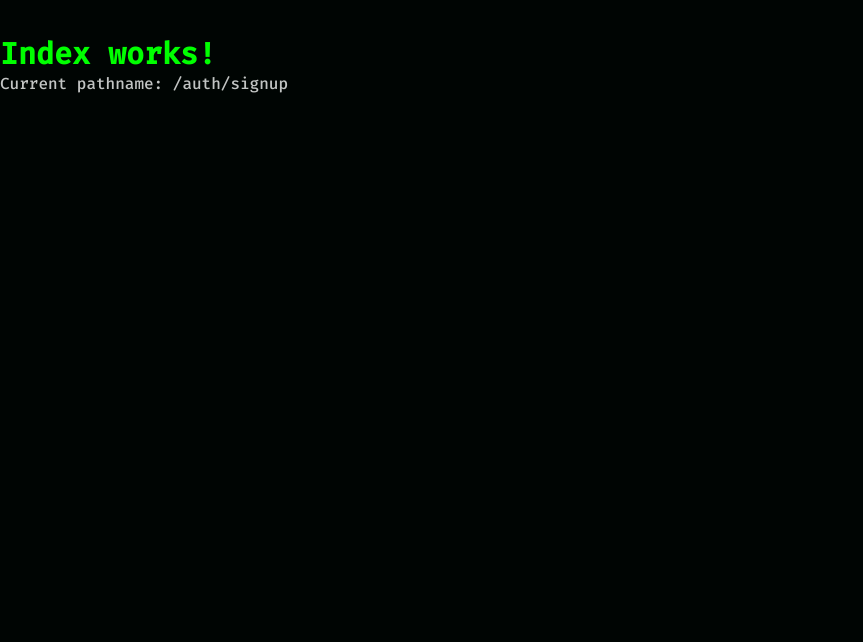
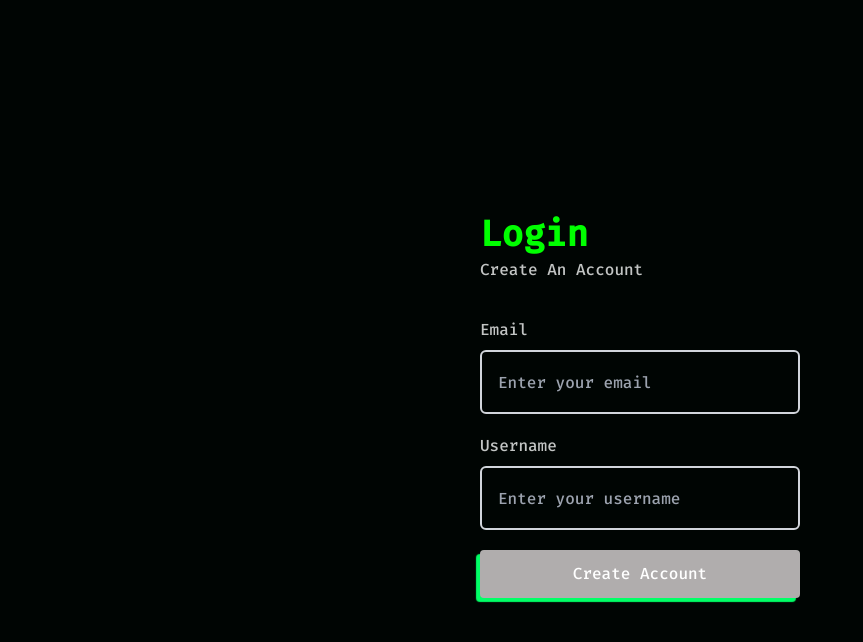
Before and after one commit to Adedoyin-Emmanuel/identifeye, a Next.js app: page /auth/signup in a window 1280 px wide. Shown: the top 642 px of the page, without its empty margins (0-863 px from the left). Built offline with nearby package versions, Linux system fonts and the light colour scheme.

Commit message:
Feat: Finished signup page

```diff
--- a/app/auth/signup/page.tsx
+++ b/app/auth/signup/page.tsx
@@ -1,18 +1,47 @@
 "use client";
 import React from "react";
 import { useRouter, usePathname } from "next/navigation";
+import Text from "@/app/components/Text/Text";
+import Input from "@/app/components/Input/Input";
+import Button from "@/app/components/Button/Button";
 
-const Index = () => {
+const Signup = () => {
   const pathname = usePathname();
 
   return (
-    <div>
-      <h1 className="font-bold text-3xl text-primary">Index works!</h1>
-      <h1 className="font-bold text-3xl text-secondary">Index works!</h1>
+    <section className="w-screen h-screen flex items-center justify-center">
+      <form className="w-11/12 md:w-1/2 xl:w-1/4">
+        <section className="header-section my-8">
+          <h3 className="text-4xl capitalize font-bold text-secondary">
+            Login
+          </h3>
+          <Text className="py-1">create an account</Text>
+        </section>
 
-      <p>Current pathname: {pathname}</p>
-    </div>
+        <section className="my-4 mb-5">
+          <label htmlFor="email" className="text-md block my-2">
+            Email
+          </label>
+          <Input type="email" name="email" placeholder="Enter your email" />
+        </section>
+
+        <section className="my-4 mb-5">
+          <label htmlFor="username" className="text-md block my-2">
+            Username
+          </label>
+          <Input
+            type="text"
+            name="username"
+            placeholder="Enter your username"
+          />
+        </section>
+
+        <section className="my-4 mb-5 w-full">
+          <Button>create account</Button>
+        </section>
+      </form>
+    </section>
   );
 };
 
-export default Index;
+export default Signup;
--- a/app/components/Button/Button.tsx
+++ b/app/components/Button/Button.tsx
@@ -18,7 +18,7 @@ const Button = ({
     <button
       disabled={disabled}
       onClick={onClick}
-      className={`capitalize text-white ${className} w-full rounded p-3 btn-secondary transition-colors `}
+      className={`capitalize text-white ${className} w-full rounded p-3 btn-secondary transition-colors button-shadow bg-accent`}
       {...others}
     >
       {children}
--- a/app/components/Input/Input.tsx
+++ b/app/components/Input/Input.tsx
@@ -16,7 +16,7 @@ const Input = ({
   return (
     <input
       ref={inputRef}
-      className="input border-2 border-gray-300 focus:outline-none rounded-md w-full h-16"
+      className="input border-2 border-gray-300 focus:border-secondary rounded-md w-full h-16 bg-primary"
       {...others}
       required={required}
     />
--- a/app/globals.css
+++ b/app/globals.css
@@ -13,6 +13,10 @@
   font-family: FiraCode !important;
 }
 
+.button-shadow{
+  box-shadow: -4px 4px 1px 0px #0F6;
+}
+
 :root {
   --foreground-rgb: 0, 0, 0;
   --background-start-rgb: 214, 219, 220;
```
